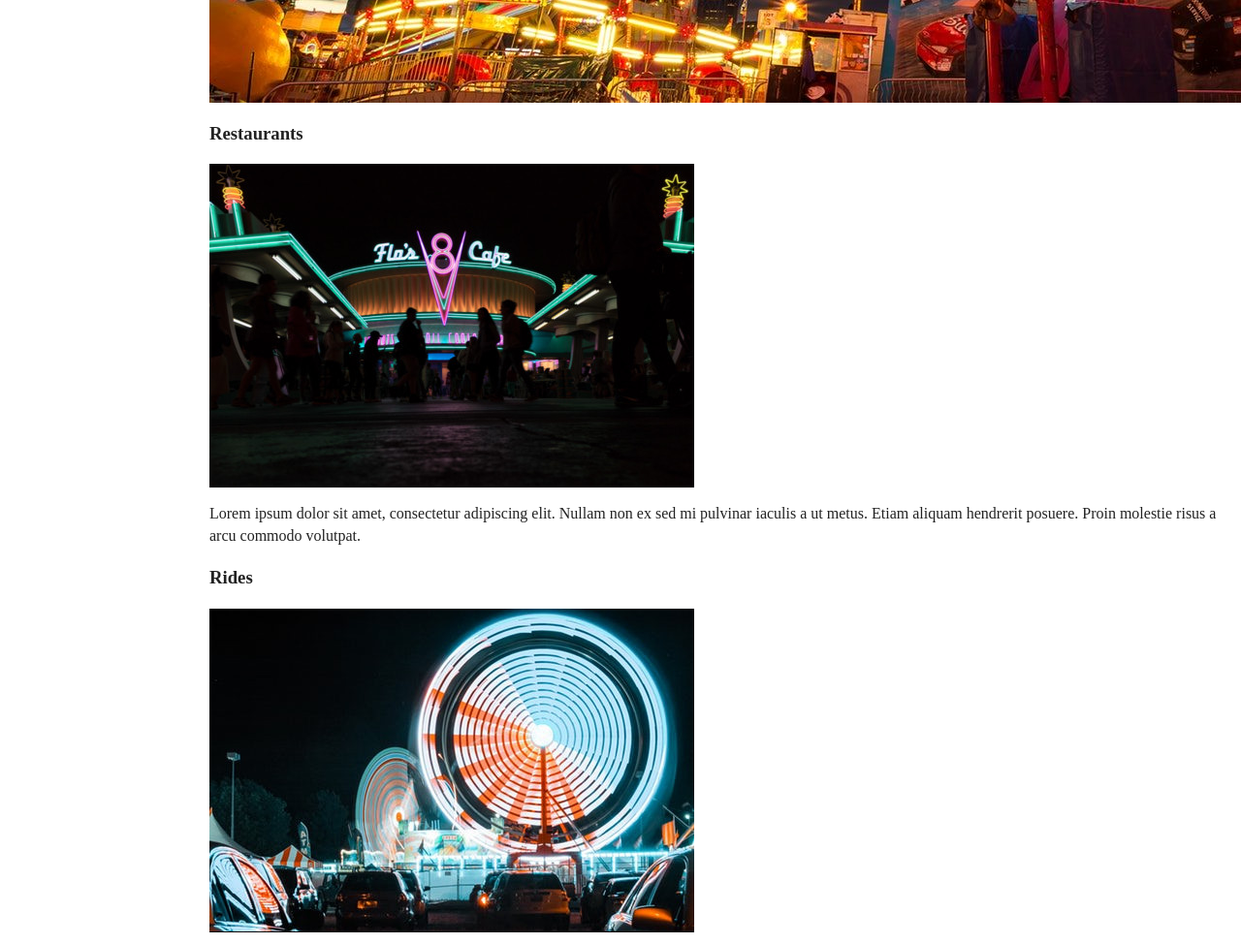
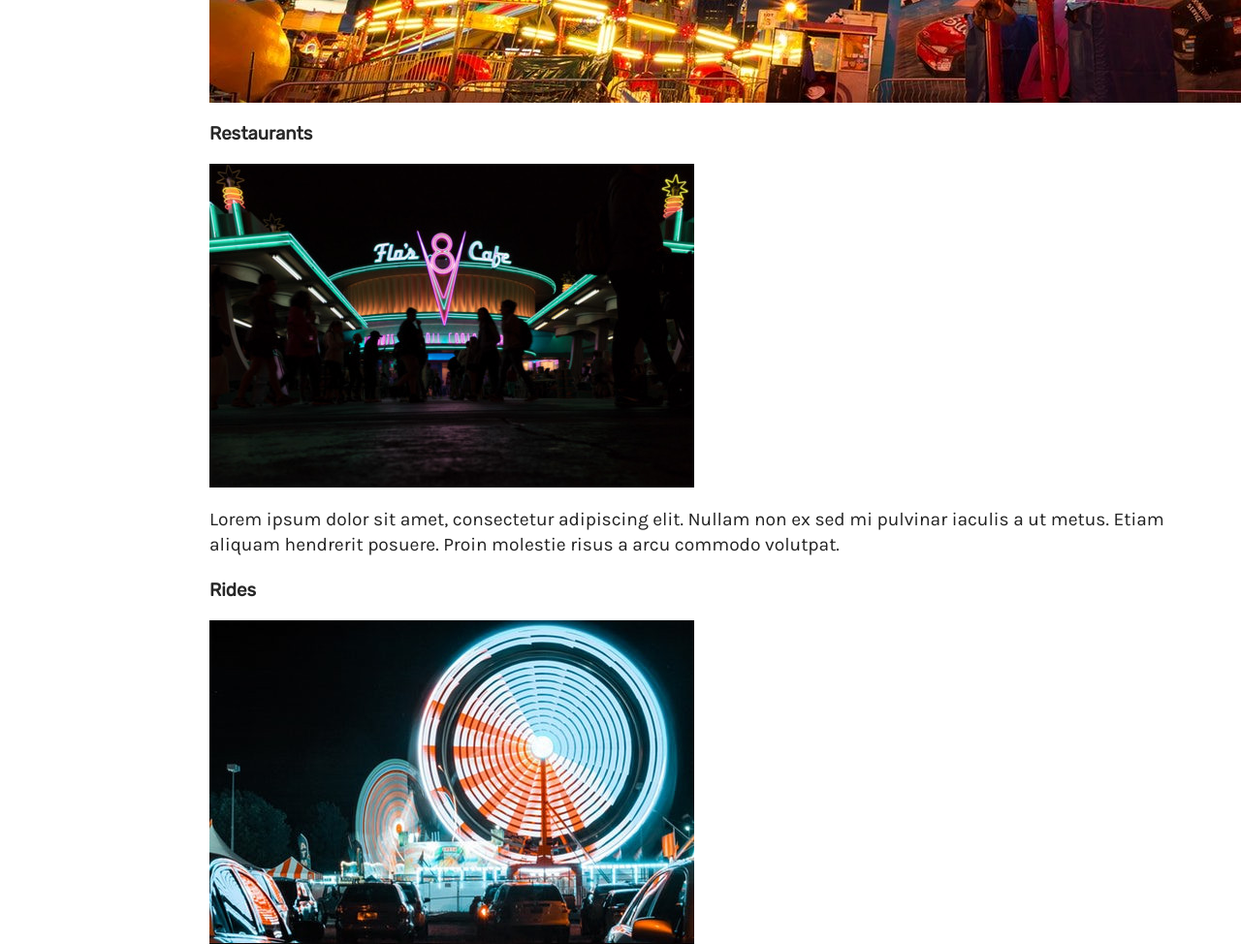
Before and after one commit to saintograph/cm1040-wd22, a plain HTML site: page index.html in a window 1280 px wide. Shown: the part 840-1814 px from the top of the page at 97% size. Drawn offline with Linux system fonts and the light colour scheme.

Commit message:
feat: Styling theme, font family and <p> tag font size.

```diff
--- a/css/main.css
+++ b/css/main.css
@@ -27,6 +27,34 @@
  *
  * Customize the background color to match your design.
  */
+
+ /* site colour scheme  */
+:root {
+  --olive: #272727;
+  --grey: #f7f6e9;
+  --gold: #ad9260;
+}
+
+/*
+  usage example of color variables:
+
+  color: var(--white);
+  background: var(--olive);
+*/
+
+
+body {
+  font-family: 'Karla', sans-serif;
+}
+
+h1, h2, h3, h4, h5, h6 {
+  font-family: 'Rubik', sans-serif;
+  color: var(--olive);
+}
+
+p {
+  font-size: 1.2rem;
+}
 
 ::-moz-selection {
     background: #b3d4fc;
--- a/index.html
+++ b/index.html
@@ -10,7 +10,8 @@
   <link rel="manifest" href="./site.webmanifest">
   <link rel="apple-touch-icon" href="./icon.png">
   <!-- Place favicon.ico in the root directory -->
-
+  <link href="https://fonts.googleapis.com/css?family=Karla&display=swap" rel="stylesheet">
+  <link href="https://fonts.googleapis.com/css?family=Rubik&display=swap" rel="stylesheet">
   <link rel="stylesheet" href="./css/normalize.css">
   <link rel="stylesheet" href="./css/main.css">
 
```
Also changed, not shown: pages/attractions.html (+1 -3 lines).
